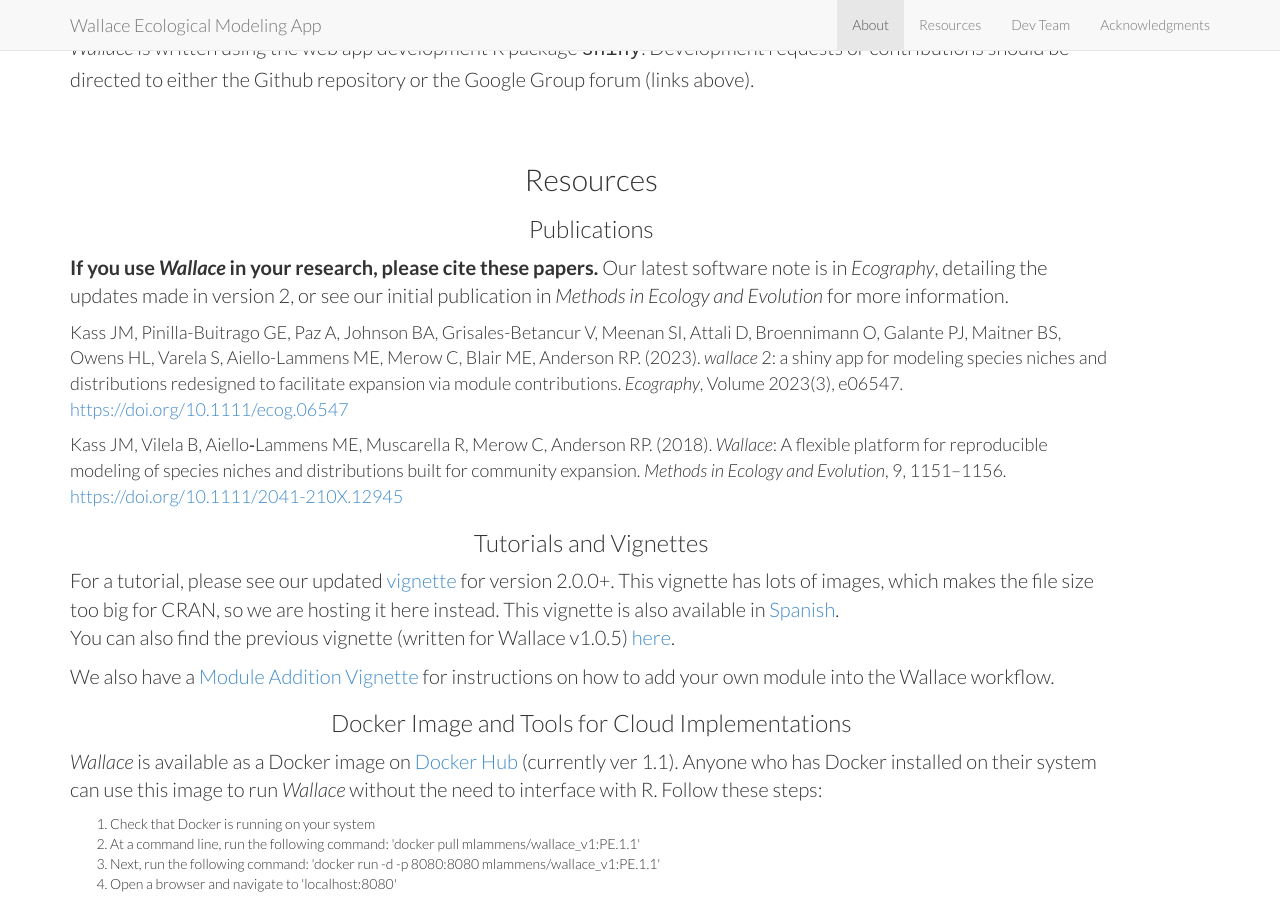
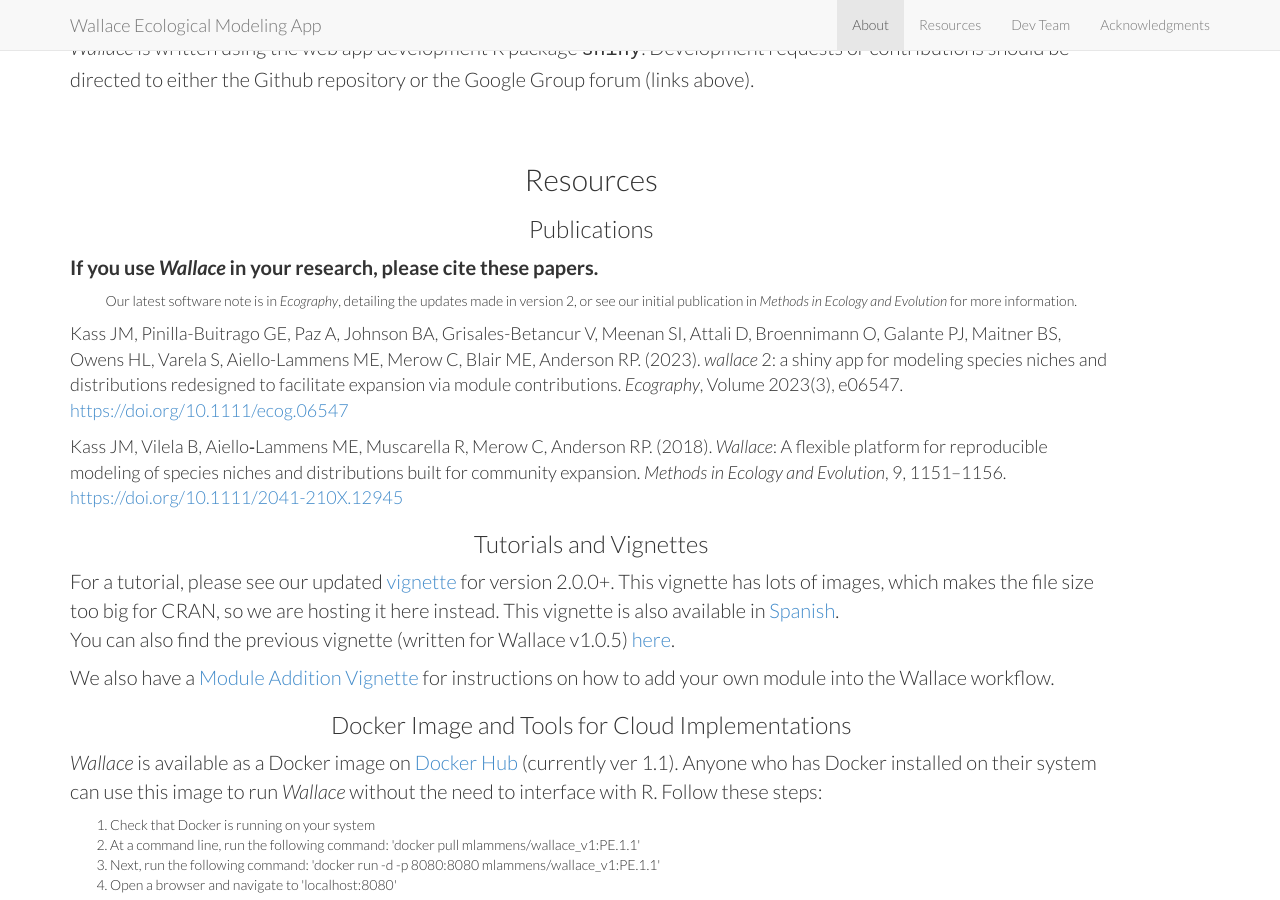
Before and after one commit to wallaceEcoMod/wallaceecomod.github.io, a Jekyll site: the page built from index.html, in a window 1280 px wide and 900 px high, scrolled down 1155 px. Built offline with Jekyll 4.4.1, drawn with Linux system fonts in a browser that asks for light colours.

```diff
--- a/_includes/resources.html
+++ b/_includes/resources.html
@@ -7,7 +7,7 @@
 
       <h3>Publications</h3>
       <p style="font-size:20px" align="left">
-	<b>If you use <i>Wallace</i> in your research, please cite these papers.</b>
+	<b>If you use <i>Wallace</i> in your research, please cite these papers.</b> </p>
 	      Our latest software note is in <i>Ecography</i>, detailing the updates made in version 2, or see
 	      our initial publication in <i>Methods in Ecology and Evolution</i> for more information.
       </p>
```
